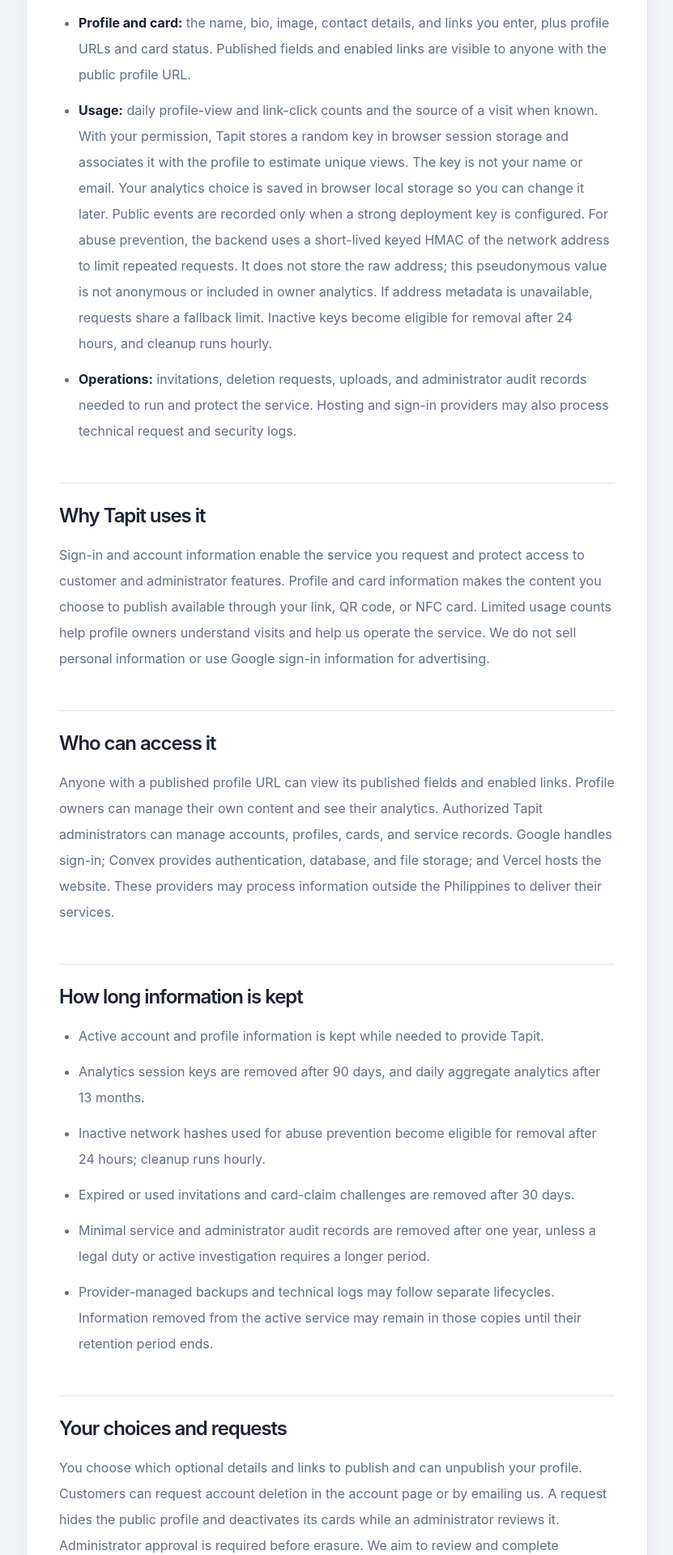
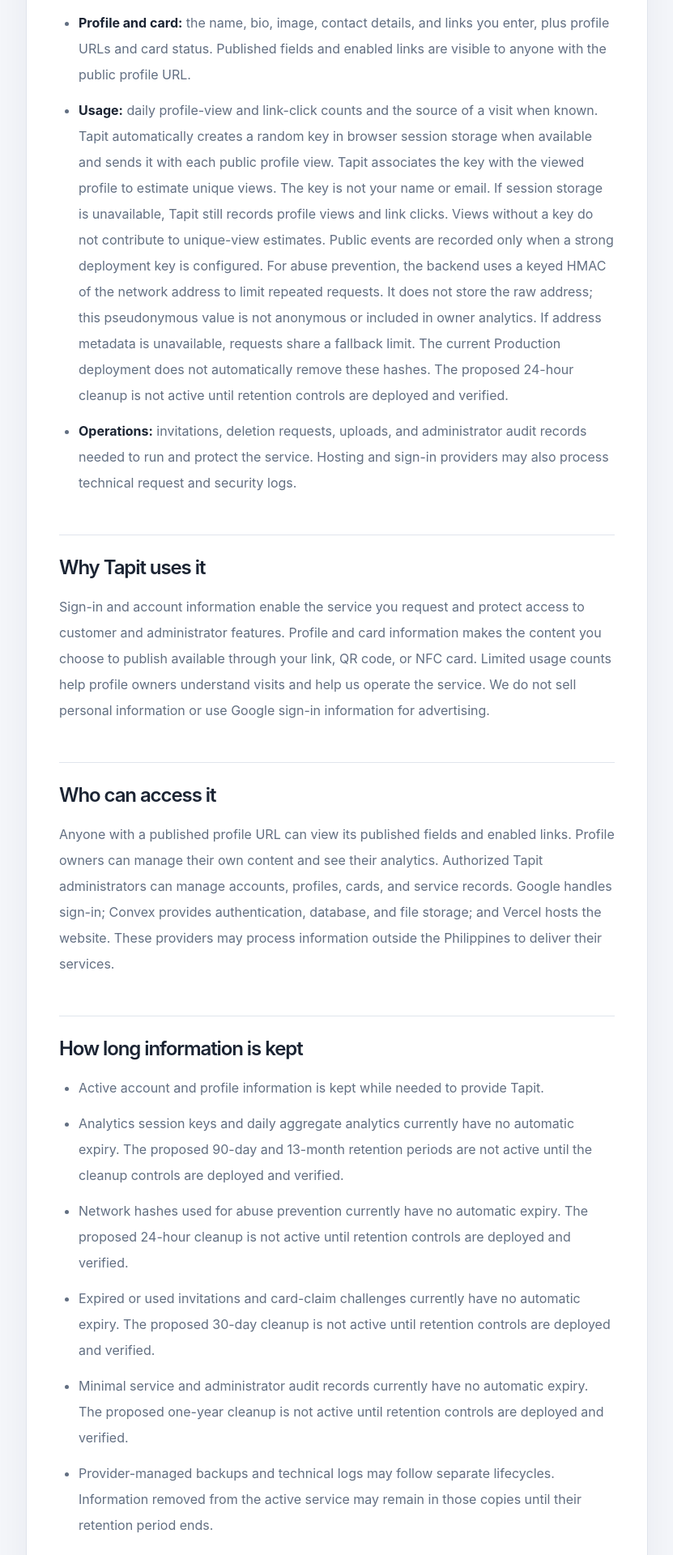
Before and after one commit to wehyn/tapit, a Next.js app: page /privacy in a window 1280 px wide. Shown: the part 840-2760 px from the top of the page at 81% size, without its empty margins (224-1055 px from the left). Built offline with nearby package versions, Linux system fonts and the light colour scheme; no server answers.

Commit message:
fix(analytics): enable visitor session keys by default
Ignore legacy consent choices and keep keyless view tracking.

Closes #91

```diff
--- a/src/app/privacy/page.tsx
+++ b/src/app/privacy/page.tsx
@@ -19,7 +19,7 @@ export default function PrivacyPage() {
         <h1 className="tapit-display mt-5 text-3xl font-semibold tracking-[-0.055em] sm:text-5xl">
           Tapit privacy notice
         </h1>
-        <p className="mt-5 text-sm text-tapit-muted">Effective 12 October 2026</p>
+        <p className="mt-5 text-sm text-tapit-muted">Effective 18 October 2026</p>
         <p className="mt-10 text-tapit-muted">
           Tapit lets people share a digital contact profile through a web link, QR code, or NFC
           card. This notice explains what happens to information when you sign in, manage a profile,
@@ -58,15 +58,18 @@ export default function PrivacyPage() {
             </li>
             <li>
               <strong className="text-tapit-ink">Usage:</strong> daily profile-view and link-click
-              counts and the source of a visit when known. With your permission, Tapit stores a
-              random key in browser session storage and associates it with the profile to estimate
-              unique views. The key is not your name or email. Your analytics choice is saved in
-              browser local storage so you can change it later. Public events are recorded only when
-              a strong deployment key is configured. For abuse prevention, the backend uses a
-              short-lived keyed HMAC of the network address to limit repeated requests. It does not
-              store the raw address; this pseudonymous value is not anonymous or included in owner
-              analytics. If address metadata is unavailable, requests share a fallback limit.
-              Inactive keys become eligible for removal after 24 hours, and cleanup runs hourly.
+              counts and the source of a visit when known. Tapit automatically creates a random key
+              in browser session storage when available and sends it with each public profile view.
+              Tapit associates the key with the viewed profile to estimate unique views. The key is
+              not your name or email. If session storage is unavailable, Tapit still records profile
+              views and link clicks. Views without a key do not contribute to unique-view estimates.
+              Public events are recorded only when a strong deployment key is configured. For abuse
+              prevention, the backend uses a keyed HMAC of the network address to limit repeated
+              requests. It does not store the raw address; this pseudonymous value is not anonymous
+              or included in owner analytics. If address metadata is unavailable, requests share a
+              fallback limit. The current Production deployment does not automatically remove these
+              hashes. The proposed 24-hour cleanup is not active until retention controls are
+              deployed and verified.
             </li>
             <li>
               <strong className="text-tapit-ink">Operations:</strong> invitations, deletion
@@ -111,19 +114,24 @@ export default function PrivacyPage() {
           <ul className="mt-4 list-disc space-y-3 pl-6 text-tapit-muted">
             <li>Active account and profile information is kept while needed to provide Tapit.</li>
             <li>
-              Analytics session keys are removed after 90 days, and daily aggregate analytics after
-              13 months.
+              Analytics session keys and daily aggregate analytics currently have no automatic
+              expiry. The proposed 90-day and 13-month retention periods are not active until the
+              cleanup controls are deployed and verified.
             </li>
             <li>
-              Inactive network hashes used for abuse prevention become eligible for removal after 24
-              hours; cleanup runs hourly.
+              Network hashes used for abuse prevention currently have no automatic expiry. The
+              proposed 24-hour cleanup is not active until retention controls are deployed and
+              verified.
             </li>
             <li>
-              Expired or used invitations and card-claim challenges are removed after 30 days.
+              Expired or used invitations and card-claim challenges currently have no automatic
+              expiry. The proposed 30-day cleanup is not active until retention controls are
+              deployed and verified.
             </li>
             <li>
-              Minimal service and administrator audit records are removed after one year, unless a
-              legal duty or active investigation requires a longer period.
+              Minimal service and administrator audit records currently have no automatic expiry.
+              The proposed one-year cleanup is not active until retention controls are deployed and
+              verified.
             </li>
             <li>
               Provider-managed backups and technical logs may follow separate lifecycles.
@@ -141,16 +149,12 @@ export default function PrivacyPage() {
             You choose which optional details and links to publish and can unpublish your profile.
             Customers can request account deletion in the account page or by emailing us. A request
             hides the public profile and deactivates its cards while an administrator reviews it.
-            Administrator approval is required before erasure. We aim to review and complete
-            approved erasure within 30 days of a request; requests still pending at day 30 are
-            flagged for administrator action. A legal duty or active investigation may require us to
-            retain limited information longer, and we will explain that when applicable.
-          </p>
-          <p className="mt-4 text-tapit-muted">
-            On a public profile, choose whether to allow a browser session key for unique-view
-            analytics. Choosing “Count visits only” leaves the key unset. You can reopen Analytics
-            choices on the profile to change your decision. Page-view and link-click counts continue
-            without the key.
+            Administrator approval is required before erasure. The current Production service does
+            not automatically erase all related personal and Google Auth records after approval.
+            Approved requests unpublish the profile and remove its images, but other records remain.
+            The prepared erasure and retention workflow has not been deployed, so we cannot promise
+            a fixed completion time. A legal duty or active investigation may require us to retain
+            limited information, and we will explain that when applicable.
           </p>
           <p className="mt-4 text-tapit-muted">
             To request access, correction, objection, erasure or blocking, or portability where
--- a/src/components/profile/CardResolverClient.tsx
+++ b/src/components/profile/CardResolverClient.tsx
@@ -9,7 +9,7 @@ import type { Id } from "../../../convex/_generated/dataModel";
 import { getDemoProfileById, getDemoTheme, useHydratedDemoState } from "@/lib/demo/store";
 import { projectDemoPublicProfile } from "@/lib/demo/projection";
 import { isActiveAccount, validateRedirectDestination } from "@/lib/domain";
-import { getAnalyticsSessionKey } from "@/lib/analytics/consent";
+import { getVisitorSessionKey } from "@/lib/analytics/visitor-session";
 
 import {
   InactiveCardPage,
@@ -18,7 +18,6 @@ import {
 } from "@/components/state/StatePage";
 
 import { PublicProfile } from "./PublicProfile";
-import { AnalyticsConsent } from "./AnalyticsConsent";
 import { ProfileRedirectingPage } from "./ProfileRedirectingPage";
 import { UnpublishedCardClaim } from "./UnpublishedCardClaim";
 import { recordLinkClick, recordProfileView } from "@/lib/demo/store";
@@ -98,7 +97,7 @@ function LiveCardResolver({ cardToken, source }: { cardToken: string; source?: s
     async (profileId: string) => {
       await recordView({
         profileId: profileId as Id<"profiles">,
-        sessionKey: getAnalyticsSessionKey(),
+        sessionKey: getVisitorSessionKey(),
         source: sourceValue(source),
       });
     },
@@ -149,7 +148,6 @@ function LiveCardResolver({ cardToken, source }: { cardToken: string; source?: s
     })),
   };
   return (
-    <>
     <PublicProfile
       mobileLayout
       onLinkClick={onLinkClick}
@@ -159,8 +157,6 @@ function LiveCardResolver({ cardToken, source }: { cardToken: string; source?: s
       profileUrl={`/${profile.slug}`}
       theme={profile.theme}
     />
-      <AnalyticsConsent />
-    </>
   );
 }
 
--- a/src/components/profile/PublicProfileScreen.tsx
+++ b/src/components/profile/PublicProfileScreen.tsx
@@ -15,12 +15,11 @@ import {
 import { isActiveAccount, validateRedirectDestination } from "@/lib/domain";
 import { isLocalDemoMode } from "@/lib/demo/mode";
 import { projectDemoPublicProfile } from "@/lib/demo/projection";
-import { getAnalyticsSessionKey } from "@/lib/analytics/consent";
+import { getVisitorSessionKey } from "@/lib/analytics/visitor-session";
 
 import { MissingProfilePage, UnavailableProfilePage } from "@/components/state/StatePage";
 
 import { PublicProfile } from "./PublicProfile";
-import { AnalyticsConsent } from "./AnalyticsConsent";
 import { ProfileRedirectingPage } from "./ProfileRedirectingPage";
 
 export function PublicProfileScreen({
@@ -107,7 +106,7 @@ function LivePublicProfileScreen({
       if (profileId === undefined) return;
       void recordView({
         profileId: profileId as Id<"profiles">,
-        sessionKey: getAnalyticsSessionKey(),
+        sessionKey: getVisitorSessionKey(),
         source,
       });
     },
@@ -139,7 +138,7 @@ function LivePublicProfileScreen({
         recordView={async () => {
           await recordView({
             profileId: profile.id as Id<"profiles">,
-            sessionKey: getAnalyticsSessionKey(),
+            sessionKey: getVisitorSessionKey(),
             source,
           });
         }}
@@ -154,7 +153,6 @@ function LivePublicProfileScreen({
     })),
   };
   return (
-    <>
     <PublicProfile
       mobileLayout
       onLinkClick={onLinkClick}
@@ -164,8 +162,6 @@ function LivePublicProfileScreen({
       profileUrl={`/${profile.slug}`}
       theme={projection.theme}
     />
-      <AnalyticsConsent />
-    </>
   );
 }
 
--- a/src/lib/analytics/consent.ts
+++ /dev/null
@@ -1,62 +0,0 @@
-export type AnalyticsConsentChoice = "allow" | "decline" | "unset";
-
-const CONSENT_KEY = "tapit:analytics-consent";
-const SESSION_KEY = "tapit:analytics-session";
-const CHANGED_EVENT = "tapit:analytics-consent-changed";
-let memoryChoice: AnalyticsConsentChoice = "unset";
-
-export function getAnalyticsConsent(): AnalyticsConsentChoice {
-  if (typeof window === "undefined") return "unset";
-  try {
-    const value = window.localStorage.getItem(CONSENT_KEY);
-    return value === "allow" || value === "decline" ? value : memoryChoice;
-  } catch {
-    return memoryChoice;
-  }
-}
-
-export function setAnalyticsConsent(choice: Exclude<AnalyticsConsentChoice, "unset">) {
-  memoryChoice = choice;
-  try {
-    window.localStorage.setItem(CONSENT_KEY, choice);
-  } catch {
-    // The choice still applies to this page even if browser storage is unavailable.
-  }
-  if (choice === "decline") clearAnalyticsSessionKey();
-  window.dispatchEvent(new Event(CHANGED_EVENT));
-}
-
-function clearAnalyticsSessionKey() {
-  try {
-    window.sessionStorage.removeItem(SESSION_KEY);
-  } catch {
-    // Browser storage can be unavailable; no key can be read or created in that case.
-  }
-}
-
-export function subscribeToAnalyticsConsent(onChange: () => void) {
-  const onStorage = (event: StorageEvent) => {
-    if (event.key === CONSENT_KEY && event.newValue === "decline") {
-      memoryChoice = "decline";
-      clearAnalyticsSessionKey();
-    }
-    onChange();
-  };
-  window.addEventListener(CHANGED_EVENT, onChange);
-  window.addEventListener("storage", onStorage);
-  return () => {
-    window.removeEventListener(CHANGED_EVENT, onChange);
-    window.removeEventListener("storage", onStorage);
-  };
-}
-
-export function getAnalyticsSessionKey(): string | undefined {
-  if (getAnalyticsConsent() !== "allow") return undefined;
-  try {
-    const key = window.sessionStorage.getItem(SESSION_KEY) ?? crypto.randomUUID();
-    window.sessionStorage.setItem(SESSION_KEY, key);
-    return key;
-  } catch {
-    return undefined;
-  }
-}
--- /dev/null
+++ b/src/lib/analytics/visitor-session.ts
@@ -0,0 +1,11 @@
+const SESSION_KEY = "tapit:analytics-session";
+
+export function getVisitorSessionKey(): string | undefined {
+  try {
+    const key = window.sessionStorage.getItem(SESSION_KEY) ?? window.crypto.randomUUID();
+    window.sessionStorage.setItem(SESSION_KEY, key);
+    return key;
+  } catch {
+    return undefined;
+  }
+}
```
Also changed, not shown: src/components/profile/AnalyticsConsent.tsx (deleted, +0 -70 lines), 2 other files (tests, documents, lock files or other folders). Lines whose indentation alone changed are shown as unchanged.
